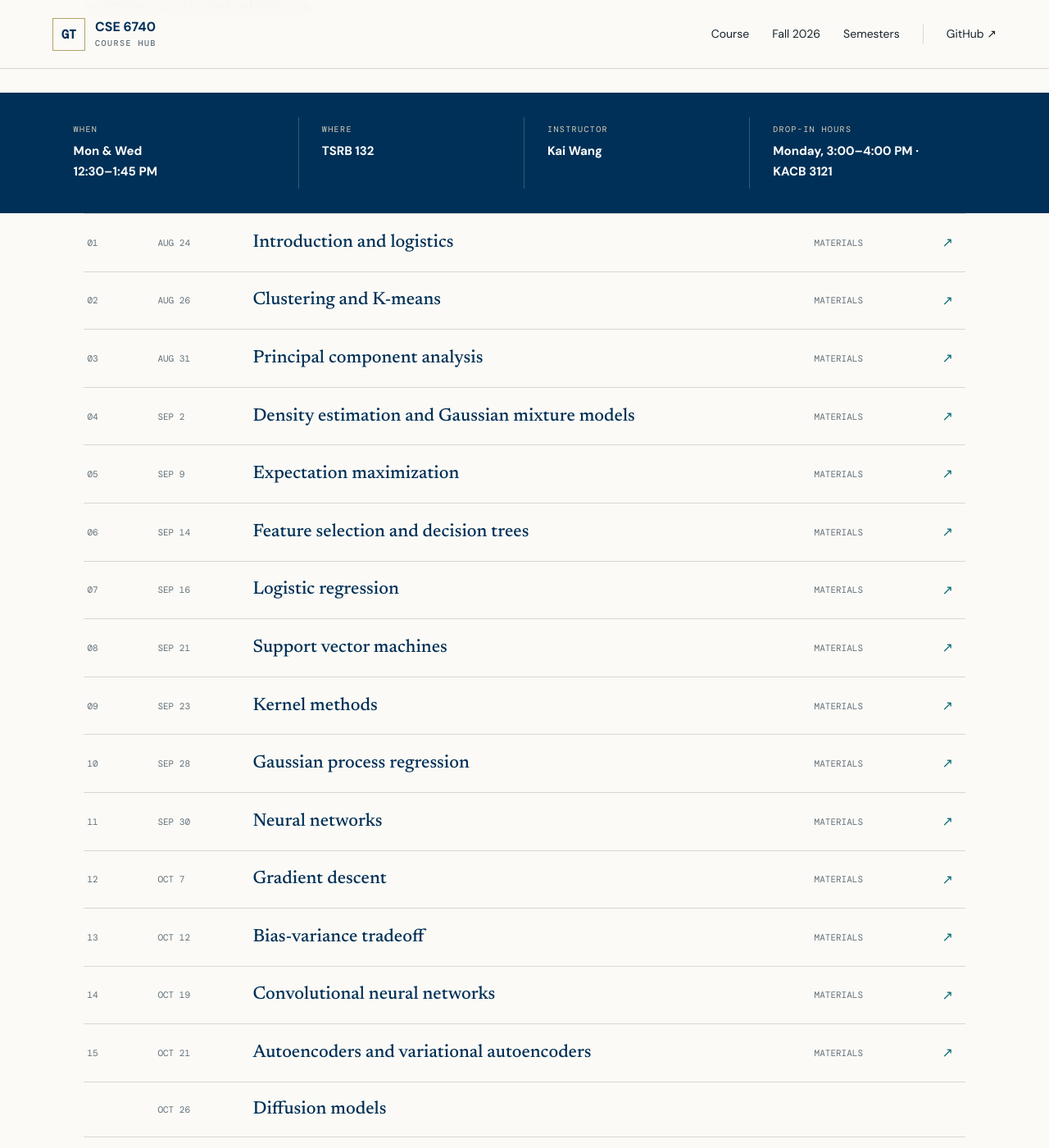
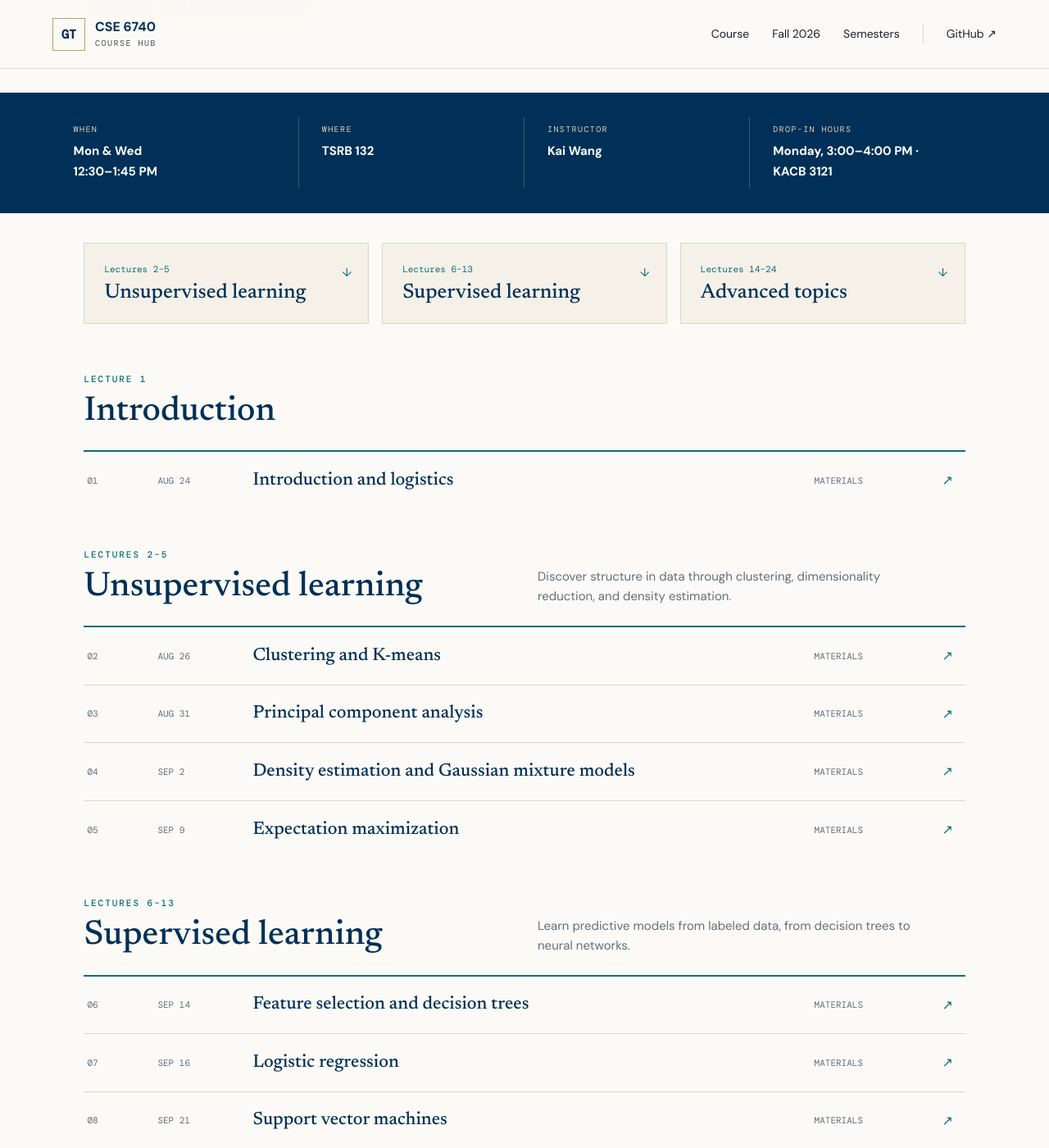
Before and after one commit to GT-KOALA/Gatech-CSE6740, a Jekyll site: the page built from semesters/fall-2026/index.md, in a window 1280 px wide and 1400 px high, scrolled down 358 px. Shown: the whole window at 82% size. Built offline with Jekyll 4.4.1, drawn with Linux system fonts in a browser that asks for light colours; some of the changed text lies outside the part shown.

Commit message:
Group semester schedule into learning areas

```diff
--- /dev/null
+++ b/_data/fall_2026_modules.yml
@@ -0,0 +1,15 @@
+- id: introduction
+  title: Introduction
+  range: Lecture 1
+- id: unsupervised
+  title: Unsupervised learning
+  range: Lectures 2–5
+  description: Discover structure in data through clustering, dimensionality reduction, and density estimation.
+- id: supervised
+  title: Supervised learning
+  range: Lectures 6–13
+  description: Learn predictive models from labeled data, from decision trees to neural networks.
+- id: advanced
+  title: Advanced topics
+  range: Lectures 14–24
+  description: Explore generative models, sequence models, attention, and reinforcement learning.
--- a/semesters/fall-2026/index.md
+++ b/semesters/fall-2026/index.md
@@ -18,9 +18,31 @@ semester: fall-2026
   <div><span>Drop-in hours</span><strong>{{ term.instructor_hours }}</strong></div>
 </section>
 
-<section class="lecture-index">
+<nav class="schedule-modules" aria-label="Jump to a learning area">
+{% for module in site.data.fall_2026_modules %}
+  {% unless module.id == "introduction" %}
+  <a href="#{{ module.id }}">
+    <span>{{ module.range }}</span>
+    <strong>{{ module.title }}</strong>
+    <span class="module-jump" aria-hidden="true">↓</span>
+  </a>
+  {% endunless %}
+{% endfor %}
+</nav>
+
+<section class="lecture-index" aria-label="Schedule by learning area">
 {% assign semester_lectures = site.lectures | where: "semester", page.semester %}
-{% for session in site.data.fall_2026_schedule %}
+{% for module in site.data.fall_2026_modules %}
+<section class="schedule-module" id="{{ module.id }}" aria-labelledby="{{ module.id }}-title">
+  <header class="schedule-module-heading">
+    <div>
+      <p class="eyebrow">{{ module.range }}</p>
+      <h2 id="{{ module.id }}-title">{{ module.title }}</h2>
+    </div>
+    {% if module.description %}<p>{{ module.description }}</p>{% endif %}
+  </header>
+{% assign sessions = site.data.fall_2026_schedule | where: "group", module.id %}
+{% for session in sessions %}
   {% assign lecture = nil %}
   {% if session.lecture %}
     {% assign lecture = semester_lectures | where: "slug", session.lecture | first %}
@@ -42,6 +64,8 @@ semester: fall-2026
   {% endif %}
 {% endfor %}
 </section>
+{% endfor %}
+</section>
 
 <p class="schedule-note">Blank schedule entries indicate topics to be announced. Assessment information is communicated separately.</p>
 
```
Also changed, not shown: _data/fall_2026_schedule.yml (+25 -0 lines), assets/css/style.css.
